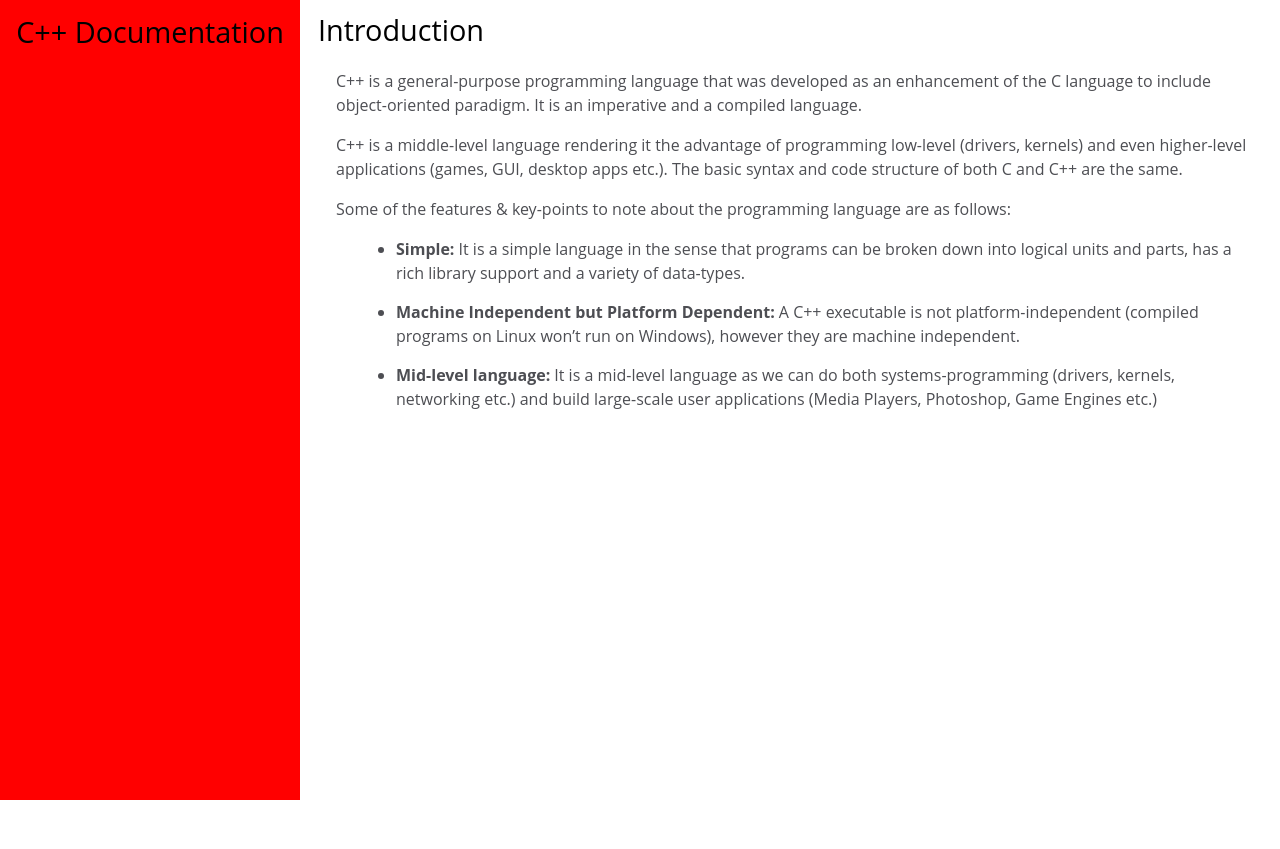
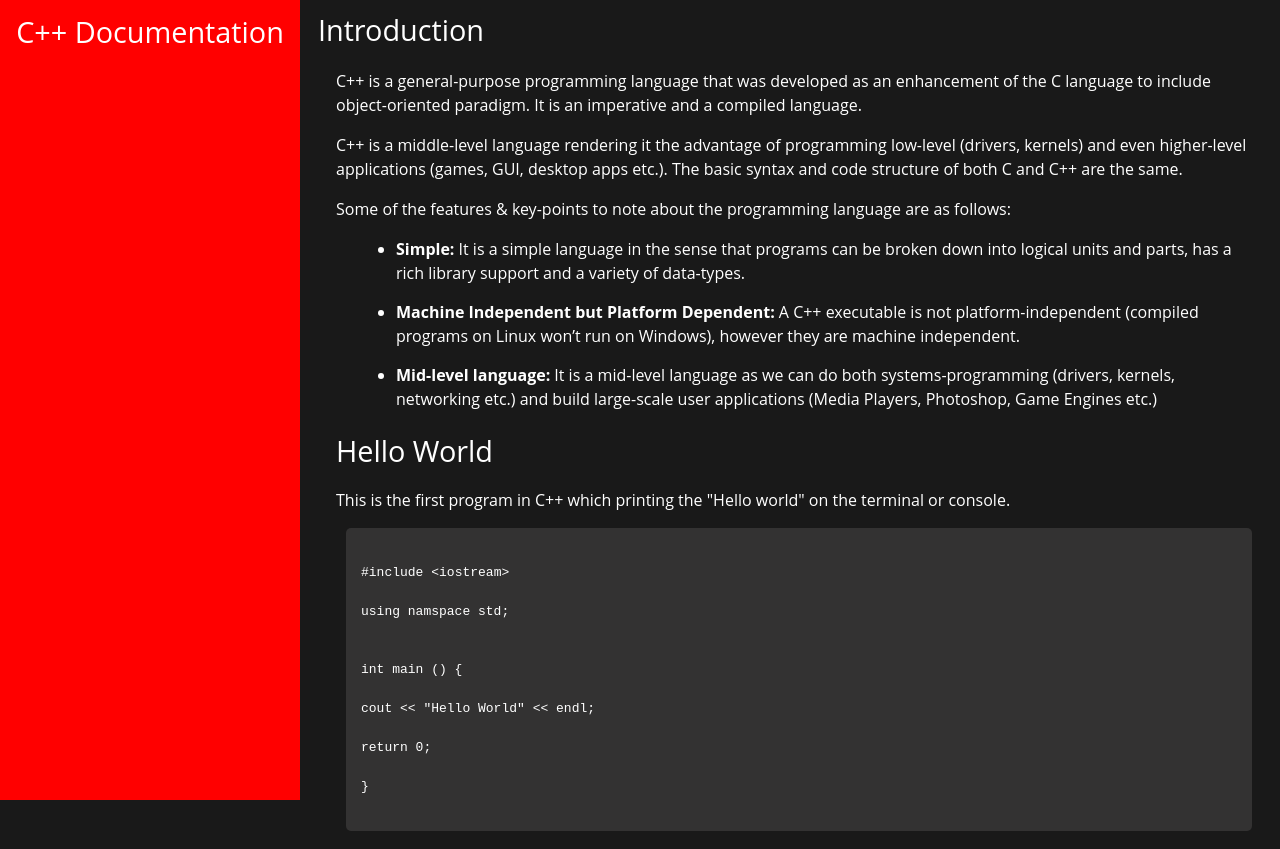
Before and after one commit to shubham-2904/Responsive_Web_Design, a plain HTML site: page Technical_Doc/index.html in a window 1280 px wide. Before the commit the page ends 800 px from the top, so only its background shows below. Drawn offline with Linux system fonts and the light colour scheme.

Commit message:
techinal documentation third commit

```diff
--- a/Technical_Doc/CSS/index.css
+++ b/Technical_Doc/CSS/index.css
@@ -1,10 +1,14 @@
+* {
+    color: #fff;
+}
+
 html,
 body {
   min-width: 290px;
-  color: #4d4e53;
-  background-color: #ffffff;
+  color: #fff;
   font-family: 'Open Sans', Arial, sans-serif;
   line-height: 1.5;
+  background-color: #070707ec;
 }
 
 
@@ -21,7 +25,6 @@ body {
 header {
     text-align: center;
     margin: 10px;
-    color: black;
     font-size: 1.8rem;
     font-weight: thin;
 }
@@ -37,9 +40,9 @@ header {
 }
 
 section article {
-    color: #4d4e53;
     margin: 18px;
     font-size: 1em;
+    color: rgba(230, 217, 217, 0.925);
 }
 
 section ul li {
@@ -49,3 +52,16 @@ section ul li {
 section ul li span {
     font-weight: bold;
 }
+
+code {
+    display: block;
+    text-align: left;
+    white-space: pre-line;
+    position: relative;
+    word-break: normal;
+    word-wrap: normal;
+    background-color: #353434ec;
+    padding: 15px;
+    margin: 10px;
+    border-radius: 5px;
+}
--- a/Technical_Doc/index.html
+++ b/Technical_Doc/index.html
@@ -41,7 +41,23 @@
                 </ul>
             </article>
         </section>
-        <section class="main-section"></section>
+        <section class="main-section" id = "Hello-World">
+            <article>
+                <header>Hello World</header>
+                <p>
+                    This is the first program in C++ which printing the "Hello world" on the terminal or console.
+                </p>
+                <code>
+                    #include <span><</span>iostream<span>></span><br>
+                    using namspace std;<br>
+
+                    int main () {<br>
+                        cout << "Hello World" << endl;<br>
+                        return 0;<br>
+                    }<br>
+                </code>
+            </article>
+        </section>
         <section class="main-section"></section>
         <section class="main-section"></section>
         <section class="main-section"></section>
```
